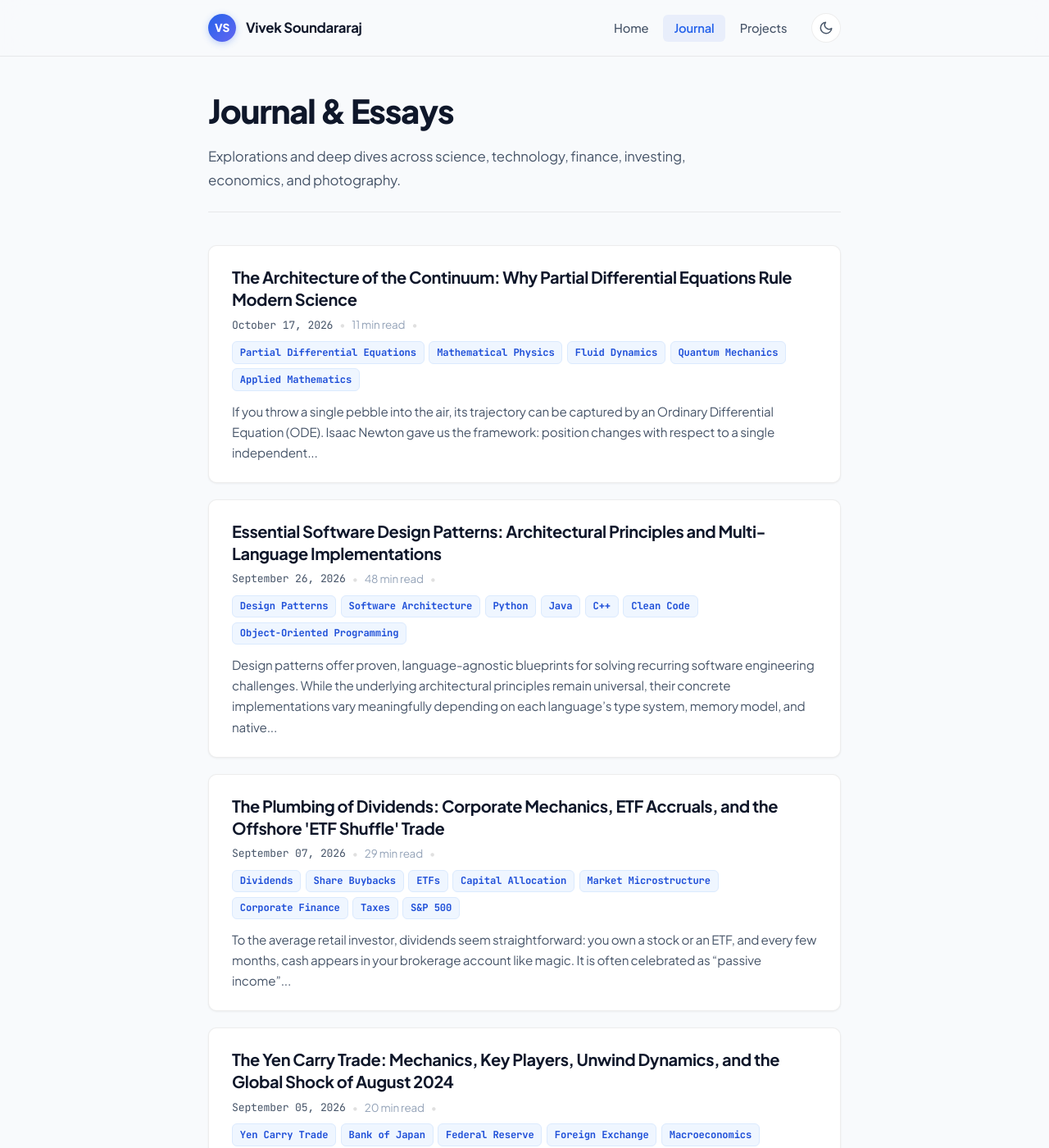
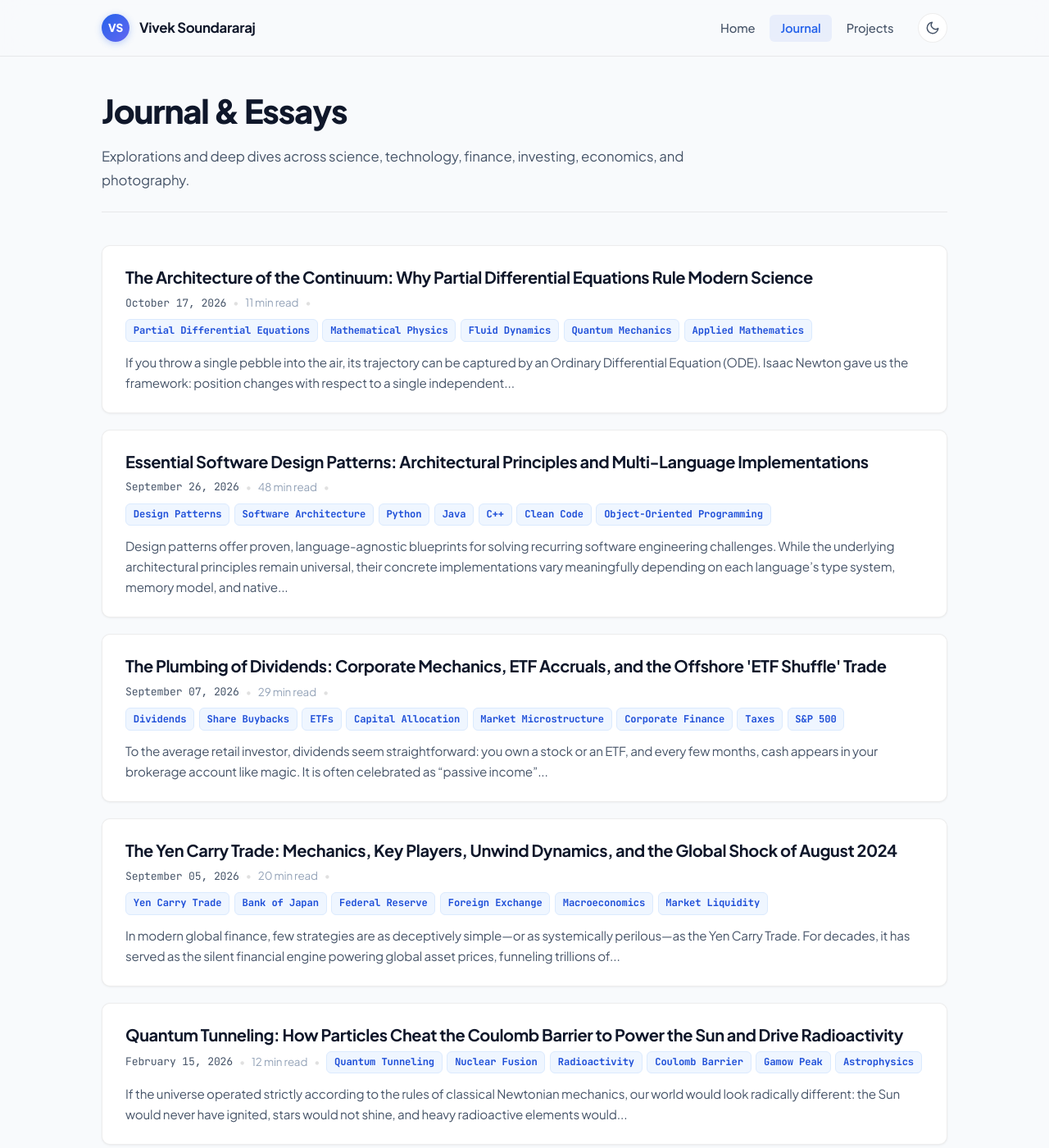
Before and after one commit to vivekgautham/vivekgautham.github.io, a Jekyll site: the page built from blog/index.html, in a window 1280 px wide and 1400 px high. Shown: the whole window at 82% size. Built offline with Jekyll 4.4.1, drawn with Linux system fonts in a browser that asks for light colours.

Commit message:
Updates.

```diff
--- a/_layouts/default.html
+++ b/_layouts/default.html
@@ -18,7 +18,7 @@
   <link href="https://fonts.googleapis.com/css2?family=JetBrains+Mono:ital,wght@0,400;0,500;0,700;1,400&family=Plus+Jakarta+Sans:ital,wght@0,400;0,500;0,600;0,700;0,800;1,400;1,600&display=swap" rel="stylesheet">
 
   <!-- Stylesheet with Cache-Buster -->
-  <link rel="stylesheet" type="text/css" href="{{ '/css/main.css' | relative_url }}?v=4.4">
+  <link rel="stylesheet" type="text/css" href="{{ '/css/main.css' | relative_url }}?v=4.5">
 
   <!-- KaTeX for Math Rendering -->
   <link rel="stylesheet" href="https://cdn.jsdelivr.net/npm/katex@0.16.11/dist/katex.min.css">
--- a/blog/index.html
+++ b/blog/index.html
@@ -5,7 +5,7 @@ title: Journal & Writing
 
 <header style="margin-bottom: 2.5rem; padding-bottom: 1.5rem; border-bottom: 1px solid var(--border-subtle);">
   <h1 style="font-size: clamp(2rem, 3.5vw, 2.5rem); font-weight: 800; letter-spacing: -0.03em; margin-bottom: 0.5rem;">Journal &amp; Essays</h1>
-  <p style="font-size: 1.05rem; color: var(--text-secondary); max-width: 650px;">
+  <p style="font-size: 1.05rem; color: var(--text-secondary); max-width: 780px;">
     Explorations and deep dives across science, technology, finance, investing, economics, and photography.
   </p>
 </header>
--- a/css/main.css
+++ b/css/main.css
@@ -45,7 +45,7 @@
   --font-sans: 'Plus Jakarta Sans', -apple-system, BlinkMacSystemFont, 'Segoe UI', Roboto, Helvetica, Arial, sans-serif;
   --font-mono: 'JetBrains Mono', 'Fira Code', ui-monospace, SFMono-Regular, Menlo, Monaco, Consolas, monospace;
 
-  --site-max-width: 820px;
+  --site-max-width: 1080px;
   --header-height: 68px;
   --radius-sm: 6px;
   --radius-md: 10px;
@@ -338,7 +338,7 @@ a:focus-visible, button:focus-visible {
   font-size: 1.12rem;
   line-height: 1.65;
   color: var(--text-secondary);
-  max-width: 680px;
+  max-width: 780px;
   margin-bottom: 1.75rem;
 }
 
--- a/projects/index.html
+++ b/projects/index.html
@@ -5,7 +5,7 @@ title: Projects & Tools
 
 <header style="margin-bottom: 2.5rem; padding-bottom: 1.5rem; border-bottom: 1px solid var(--border-subtle);">
   <h1 style="font-size: clamp(2rem, 3.5vw, 2.5rem); font-weight: 800; letter-spacing: -0.03em; margin-bottom: 0.5rem;">Projects &amp; Tools</h1>
-  <p style="font-size: 1.05rem; color: var(--text-secondary); max-width: 650px;">
+  <p style="font-size: 1.05rem; color: var(--text-secondary); max-width: 780px;">
     Interactive web applications, financial and mathematical simulators, data explorers, and systems design tools.
   </p>
 </header>
```
